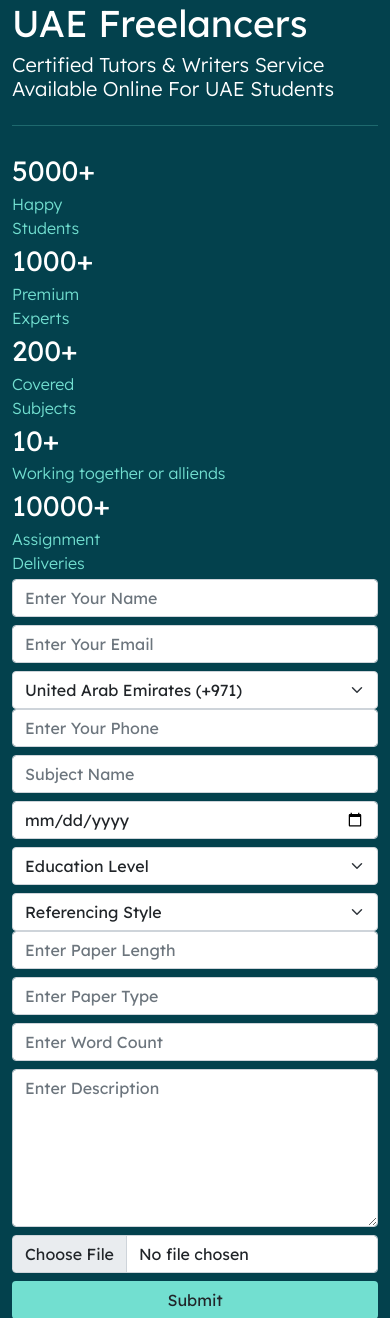
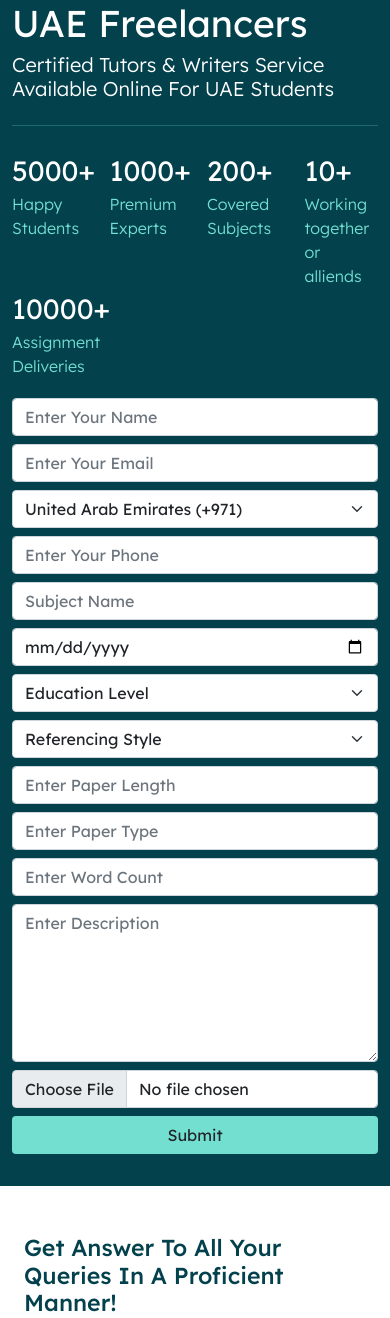
Before and after one commit to 2h311/uaeass, a Django app: page / in a window 390 px wide. Shown: the part 200-1518 px from the top of the page. Run offline with Django 3.2, Linux system fonts and the light colour scheme; some libraries are stand-ins or nearby versions.

Commit message:
working on the responsiveness of the homepage

```diff
--- a/templates/main/assignment_form.html
+++ b/templates/main/assignment_form.html
@@ -260,7 +260,7 @@
     </div>
 
     <!-- phone -->
-    <div class="col-md-6 mb-2 mt-sm-2 mt-md-0">
+    <div class="col-md-6 mb-2 mt-sm-2 mt-2 mt-md-0">
       <input type="phone" class="form-control" name="phone" placeholder="Enter Your Phone" required>
     </div>
 
@@ -308,7 +308,7 @@
     </div>
 
     <!-- paper length -->
-    <div class="col-md-6 mt-sm-2 mt-md-0">
+    <div class="col-md-6 mt-sm-2 mt-md-0 mt-2">
       <input type="text" class="form-control mb-2" name="paper_length" placeholder="Enter Paper Length" required>
     </div>
 
--- a/templates/main/index.html
+++ b/templates/main/index.html
@@ -18,22 +18,22 @@
           <div class="row">
 
 
-            <div class="col-sm-3">
+            <div class="col-3 col-sm-3">
               <span class="fs-1">5000+</span><br>
               <span class="fw-light text-blue">Happy<br>Students</span>
             </div>
 
-            <div class="col-sm-3">
+            <div class="col-3 col-sm-3">
               <span class="fs-1">1000+</span><br>
               <span class="fw-light text-blue">Premium<br>Experts</span>
             </div>
 
-            <div class="col-sm-3">
+            <div class="col-3 col-sm-3">
               <span class="fs-1">200+</span><br>
               <span class="fw-light text-blue">Covered<br>Subjects</span>
             </div>
 
-            <div class="col-sm-2">
+            <div class="col-3 col-sm-2">
               <span class="fs-1">10+</span><br>
               <span class="fw-light lh-1 text-blue">Working together or alliends</span>
             </div>
@@ -46,7 +46,7 @@
 
         </div>
 
-        <div class="col-lg-6 col-md-12 mt-sm-4 mb-3">
+        <div class="col-lg-6 col-md-12 mt-sm-4 mt-3 mt-md-0 mb-3">
           {% include 'main/assignment_form.html' %}
         </div>
       </div>
```
